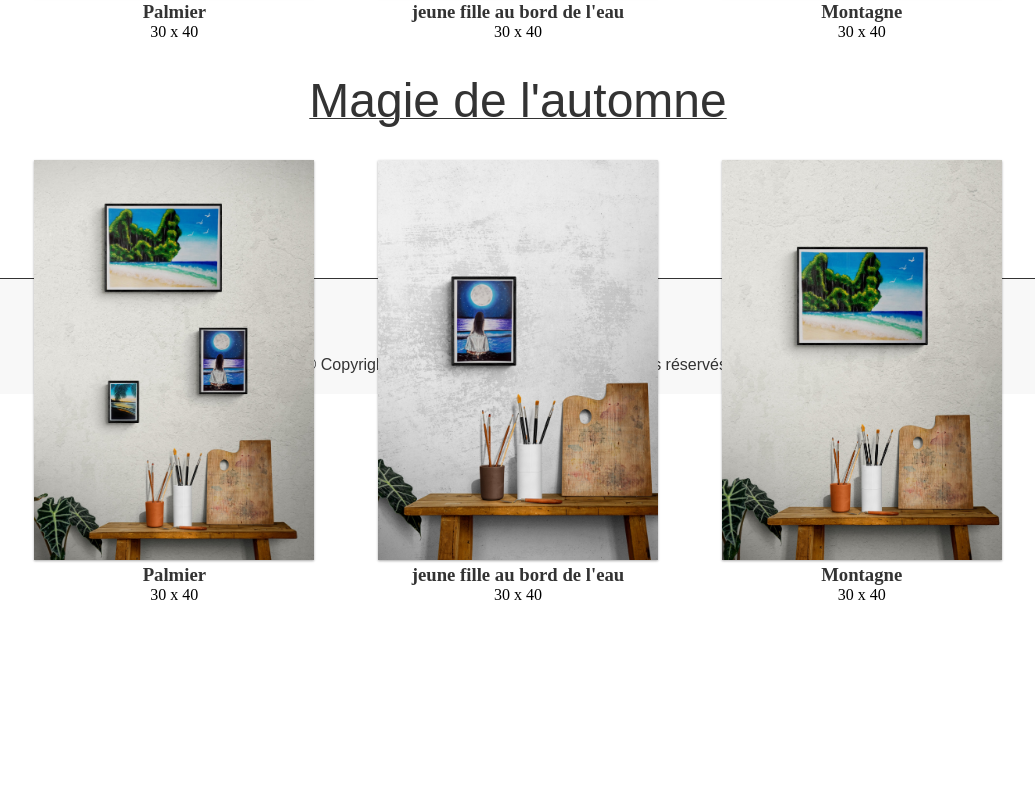
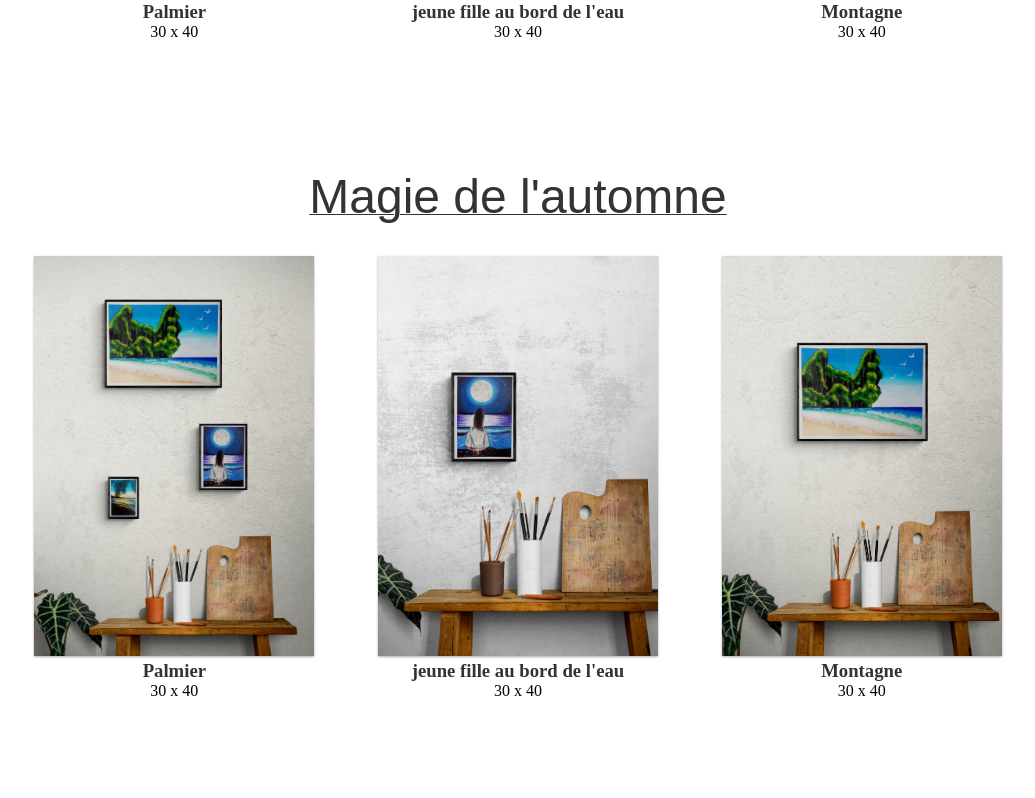
Before and after one commit to davidotch/lunea_coconut, a React (Create React App) app: page /shop in a window 1280 px wide. Shown: the part 602-1400 px from the top of the page, without its empty margins (122-1157 px from the left). Before the commit the page ends 1238 px from the top, so only its background shows below. Built offline with nearby package versions, Linux system fonts and the light colour scheme.

Commit message:
fix margin

```diff
--- a/src/style/shop.css
+++ b/src/style/shop.css
@@ -1,5 +1,4 @@
 .shop-content {
-  height: 100vh;
   padding: 2rem;
   text-align: center;
 }
@@ -8,4 +7,5 @@
   display: flex;
   justify-content: center;
   align-items: center;
+  margin-bottom: 6rem;
 }
```
